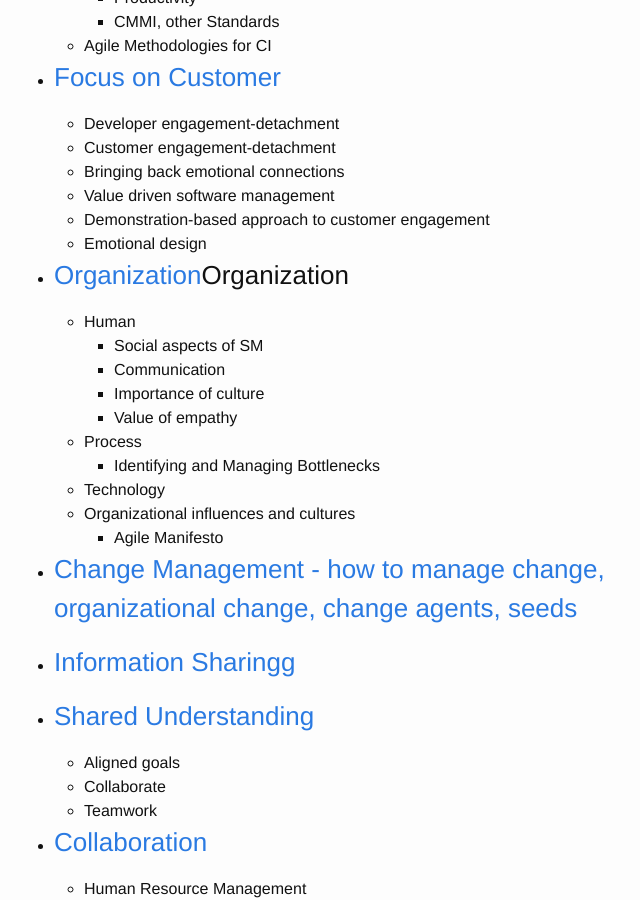
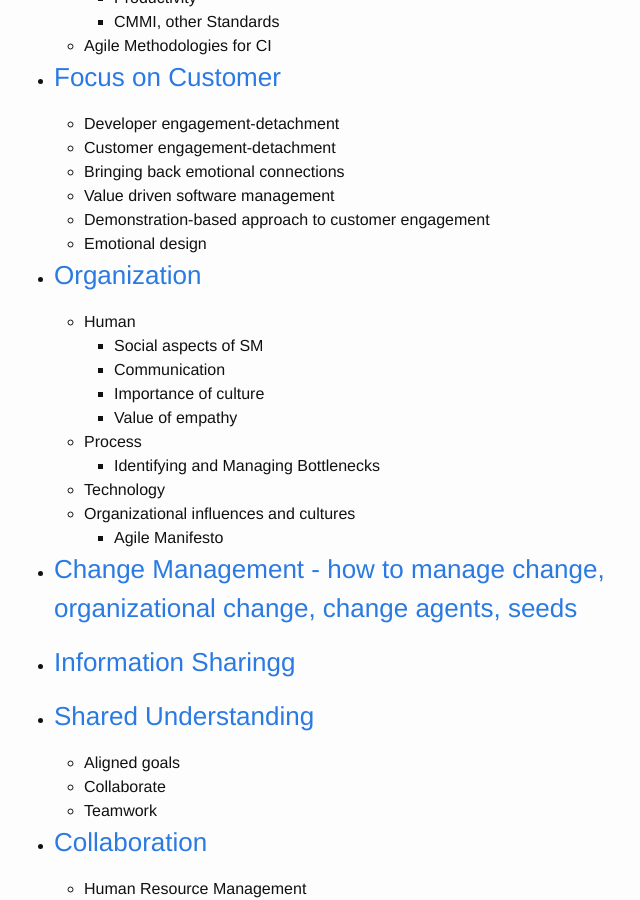
Before and after one commit to css566/css566.github.io, a Jekyll site: the page built from _posts/2016-05-25-SWBOK.md, in a window 1280 px wide and 900 px high, scrolled down 2227 px. Shown: the whole window, without its empty margins (246-886 px from the left). Built offline with Jekyll 4.4.1, drawn with Linux system fonts in a browser that asks for light colours; comment, search, counter and statistics services are not loaded.

Commit message:
Update 2016-05-25-SWBOK.md

```diff
--- a/_posts/2016-05-25-SWBOK.md
+++ b/_posts/2016-05-25-SWBOK.md
@@ -93,7 +93,7 @@ The intent of this document is to represent the breadth of information that woul
 	 - Demonstration-based approach to customer engagement
 	 - Emotional design
 
- - ### <a name="organization">Organization</a>Organization
+ - ### <a name="organization">Organization</a>
 	 - Human
 		 - Social aspects of SM
 		 - Communication
```
